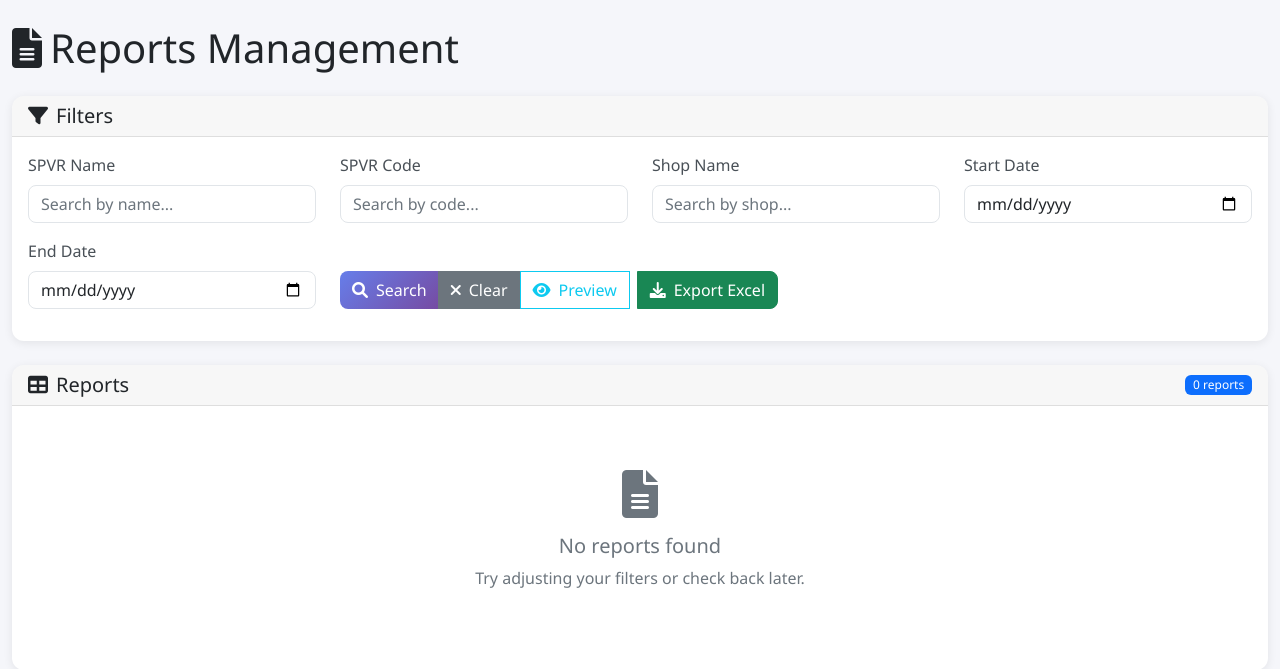
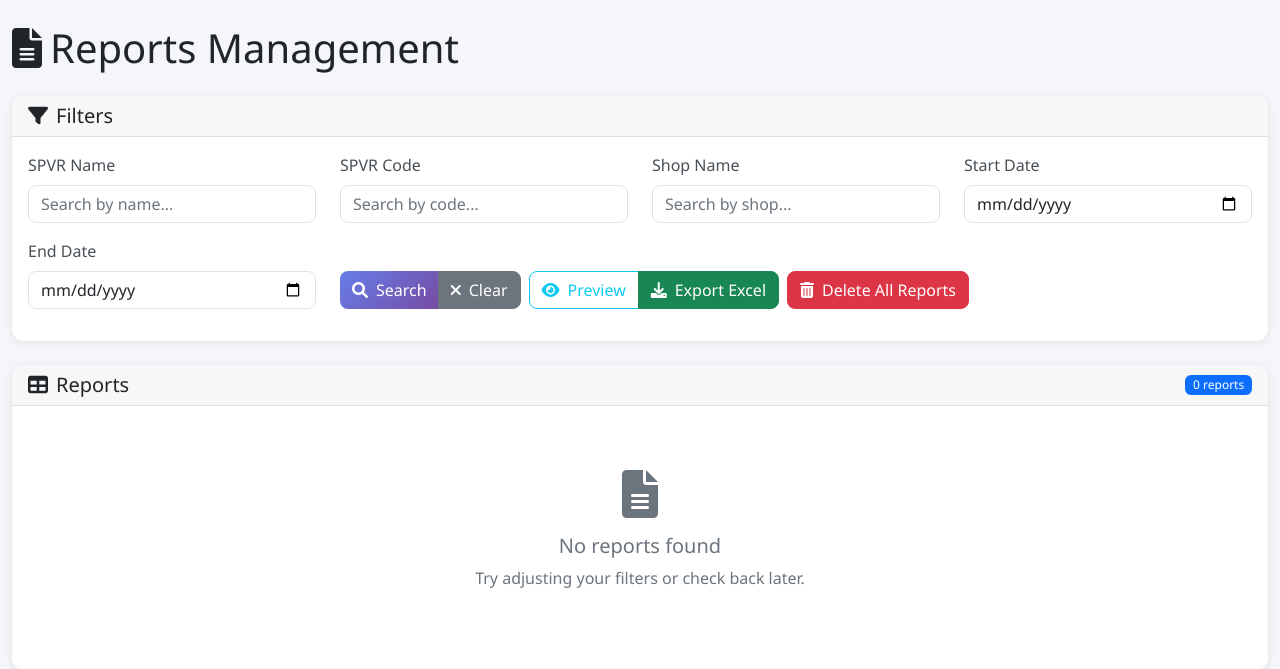
Before and after one commit to AhmedTUD/DRS, a Flask app: page /admin/reports in a window 1280 px wide. Shown: the part 56-725 px from the top of the page. Run offline with Flask 3, Linux system fonts and the light colour scheme; the visitor is signed in with stand-in values (Sample User, id 1); data that the repository does not hold is empty; some libraries are stand-ins or nearby versions.

Commit message:
Implement delete all reports feature
Added functionality to delete all reports with confirmation prompt.

```diff
--- a/app/templates/admin/reports.html
+++ b/app/templates/admin/reports.html
@@ -48,20 +48,25 @@
                             <input type="date" class="form-control" id="end_date" name="end_date">
                         </div>
                         <div class="col-md-9 mb-3 d-flex align-items-end">
-                            <div class="btn-group" role="group">
+                            <div class="btn-group me-2" role="group">
                                 <button type="button" class="btn btn-primary" onclick="loadReports()">
                                     <i class="fas fa-search me-2"></i>Search
                                 </button>
                                 <button type="button" class="btn btn-secondary" onclick="clearFilters()">
                                     <i class="fas fa-times me-2"></i>Clear
                                 </button>
-                                <button type="button" class="btn btn-outline-info me-2" onclick="previewExport()">
+                            </div>
+                            <div class="btn-group me-2" role="group">
+                                <button type="button" class="btn btn-outline-info" onclick="previewExport()">
                                     <i class="fas fa-eye me-2"></i>Preview
                                 </button>
                                 <button type="button" class="btn btn-success" onclick="exportReports()">
                                     <i class="fas fa-download me-2"></i>Export Excel
                                 </button>
                             </div>
+                            <button type="button" class="btn btn-danger" onclick="deleteAllReports()">
+                                <i class="fas fa-trash-alt me-2"></i>Delete All Reports
+                            </button>
                         </div>
                     </div>
                 </form>
@@ -266,6 +271,69 @@ async function deleteReport(reportId) {
     } catch (error) {
         console.error('Error deleting report:', error);
         showToast('Error deleting report', 'danger');
+    }
+}
+
+async function deleteAllReports() {
+    // Get current filter parameters
+    const formData = new FormData(document.getElementById('filterForm'));
+    const params = new URLSearchParams(formData);
+
+    // Check if there are any filters applied
+    const hasFilters = Array.from(formData.values()).some(value => value !== '');
+
+    let confirmMessage = 'Are you sure you want to delete ALL reports in the database?\n\n';
+    confirmMessage += '⚠️ WARNING: This action cannot be undone!\n';
+    confirmMessage += '⚠️ ALL REPORTS WILL BE PERMANENTLY DELETED!\n\n';
+
+    if (hasFilters) {
+        confirmMessage += 'Note: Current filters will be applied. Only matching reports will be deleted.\n\n';
+    } else {
+        confirmMessage += '⚠️ NO FILTERS APPLIED - ALL REPORTS IN THE SYSTEM WILL BE DELETED!\n\n';
+    }
+
+    confirmMessage += 'Type "DELETE ALL" to confirm:';
+
+    const userInput = prompt(confirmMessage);
+
+    if (userInput !== 'DELETE ALL') {
+        if (userInput !== null) {
+            showToast('Deletion cancelled - confirmation text did not match', 'info');
+        }
+        return;
+    }
+
+    // Show loading state
+    const deleteBtn = event.target.closest('button');
+    const originalContent = deleteBtn.innerHTML;
+    deleteBtn.innerHTML = '<i class="fas fa-spinner fa-spin me-2"></i>Deleting...';
+    deleteBtn.disabled = true;
+
+    try {
+        const response = await fetch(`/admin/api/reports/delete-all?${params}`, {
+            method: 'DELETE',
+            headers: {
+                'Content-Type': 'application/json'
+            }
+        });
+
+        const result = await response.json();
+
+        if (response.ok && result.success) {
+            showToast(`Successfully deleted ${result.deleted_count} report(s)`, 'success');
+
+            // Reload reports
+            loadReports();
+        } else {
+            showToast(result.message || 'Failed to delete reports', 'danger');
+        }
+    } catch (error) {
+        console.error('Error deleting all reports:', error);
+        showToast('Error deleting reports', 'danger');
+    } finally {
+        // Restore button
+        deleteBtn.innerHTML = originalContent;
+        deleteBtn.disabled = false;
     }
 }
 
```
